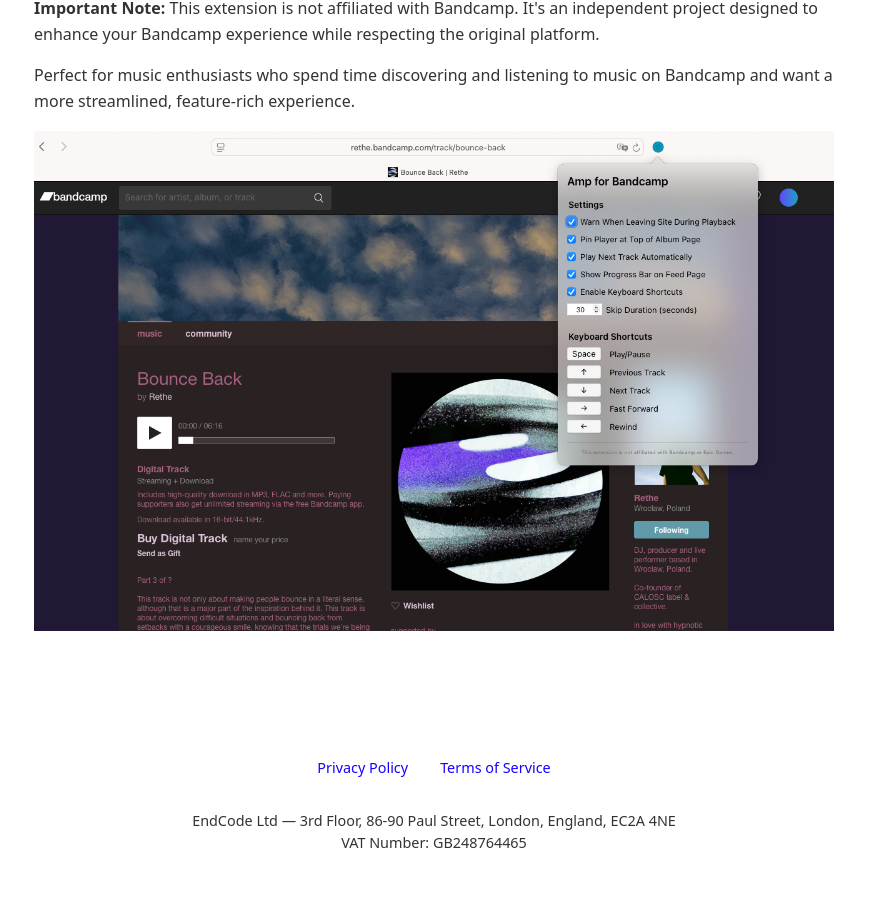
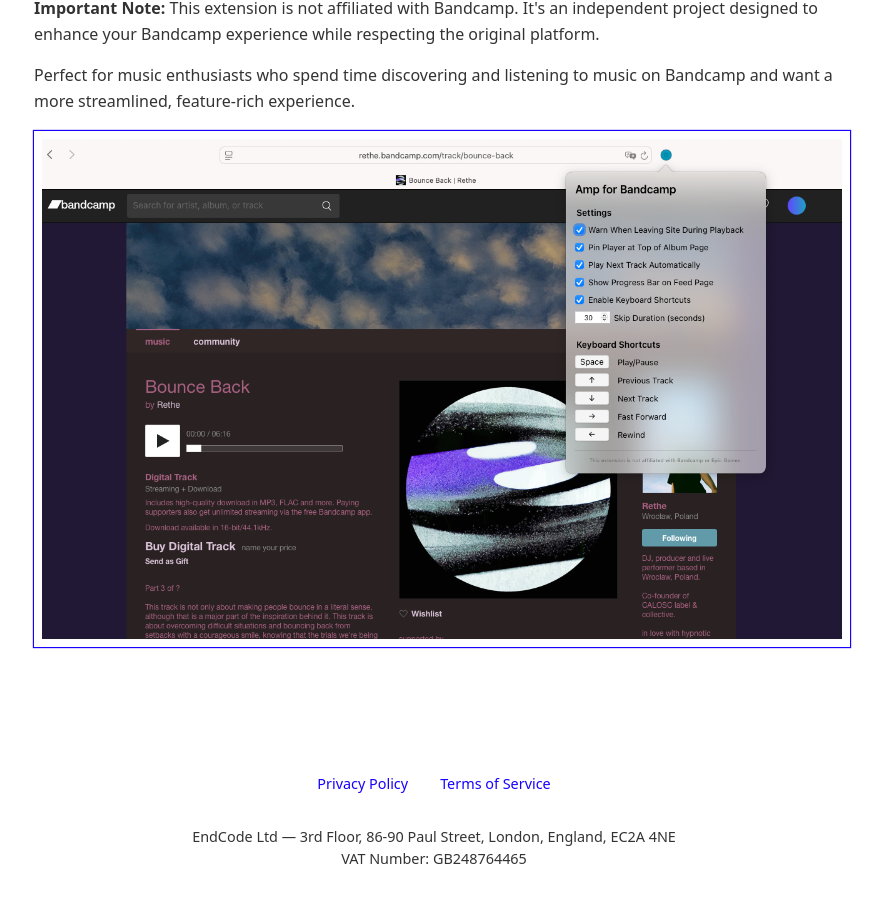
Before and after one commit to rafalenden/enden-site, a Next.js app: page /projects/amp-for-bandcamp in a window 1280 px wide. Shown: the part 815-1717 px from the top of the page, without its empty margins (206-1089 px from the left). Built offline with nearby package versions, Linux system fonts and the light colour scheme.

Commit message:
Add frame for images in narrow-content sections

```diff
--- a/src/app/globals.css
+++ b/src/app/globals.css
@@ -215,6 +215,11 @@
   margin-top: 0;
 }
 
+.narrow-content img {
+  padding: var(--spacing-xs);
+  box-shadow: 0 0 1px 1px var(--primary-color);
+}
+
 .spacer {
   color: var(--primary-color);
   font-size: var(--font-size-xl);
```
